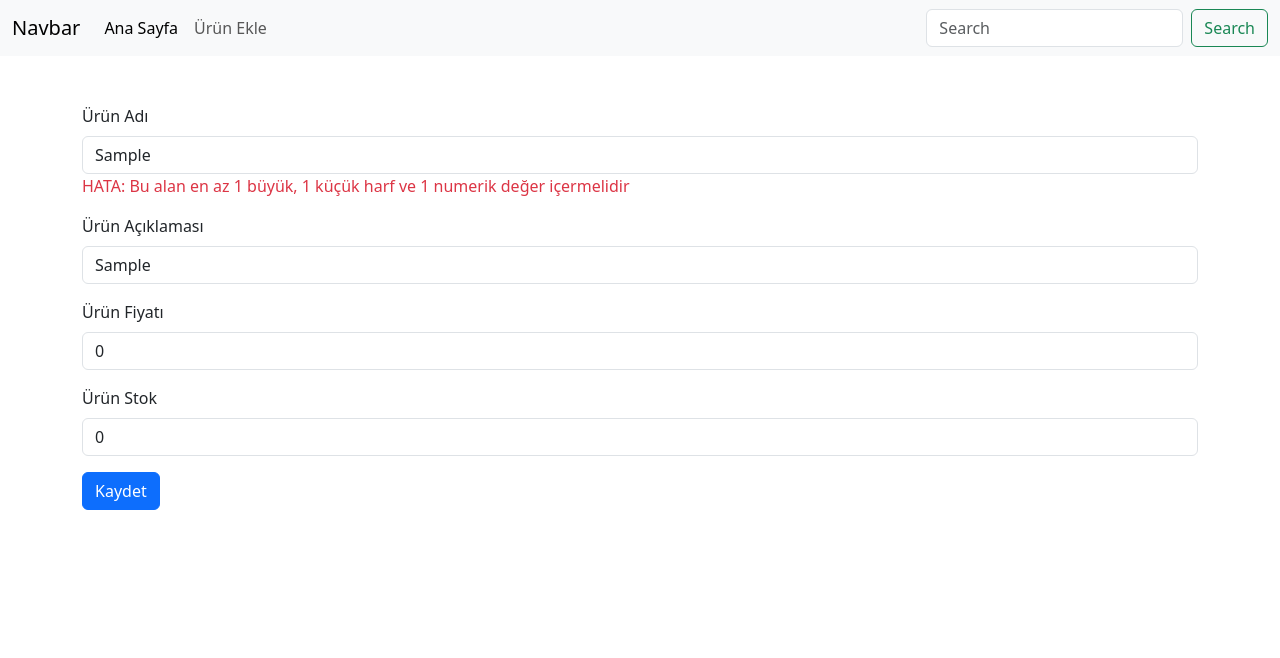
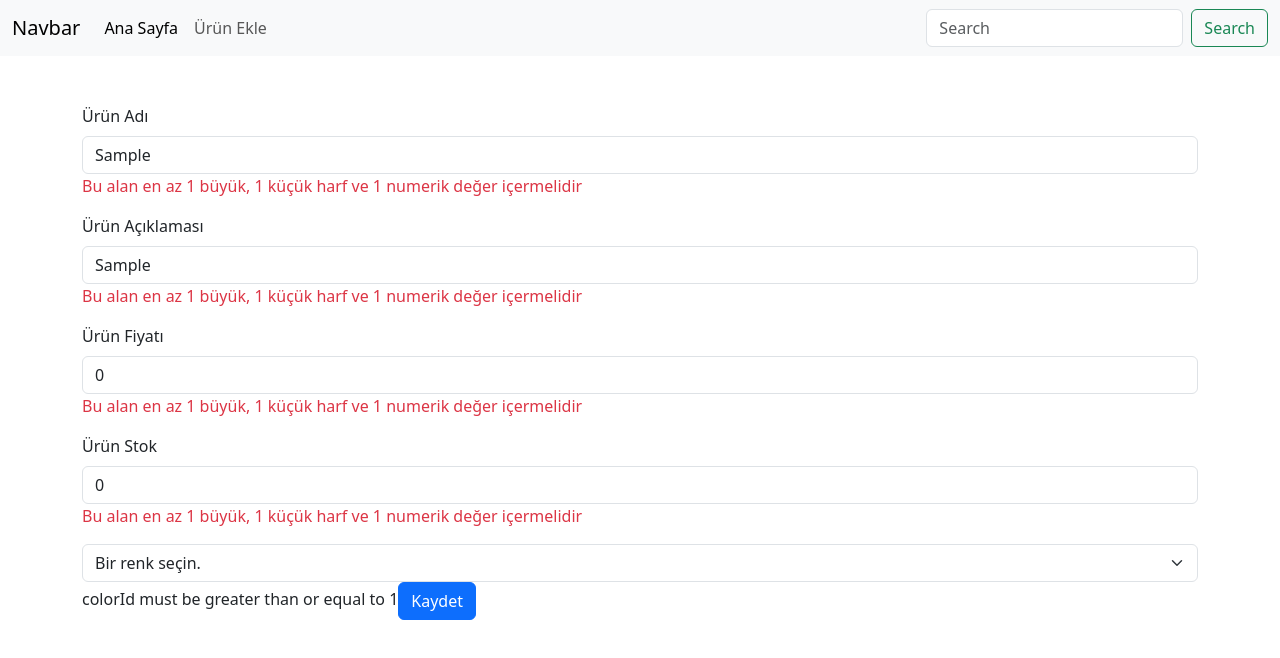
Before and after one commit to cakirozge/my-app, a React (Create React App) app: page /product-add in a window 1280 px wide. Both pictures are taken after typing "Sample", "Sample" into the empty fields and a click on the button "Kaydet". Shown: the top 658 px of the page. Built offline with nearby package versions, Linux system fonts and the light colour scheme.

Commit message:
formik select input

```diff
--- /dev/null
+++ b/src/components/FormikInput/FormikInput.tsx
@@ -0,0 +1,23 @@
+import React from 'react';
+import { Field, ErrorMessage } from 'formik';
+
+type Props = {
+    label:string,
+    name: string,
+    type?: string,  //type?: string | undefined
+
+}
+
+const FormikInput = (props: Props) => {
+  return (
+    <div className="mb-3">
+            <label className="form-label">{props.label}</label>
+            <Field name={props.name} type={props.type || "text"} className="form-control" />
+            <ErrorMessage name="title">
+              {message => <p className="text-danger">{message}</p>}
+            </ErrorMessage>
+          </div>
+  )
+}
+
+export default FormikInput;
--- a/src/pages/ProductAdd/ProductAdd.tsx
+++ b/src/pages/ProductAdd/ProductAdd.tsx
@@ -1,7 +1,8 @@
-import { Formik, Form, Field, ErrorMessage } from "formik";
+import { Formik, Form , Field, ErrorMessage} from "formik";
 import React from "react";
 import * as Yup from "yup";
 import { passwordRule } from "../../utils/validation/customValidationRules";
+import FormikInput from "../../components/FormikInput/FormikInput";
 
 type Props = {};
 
@@ -13,6 +14,7 @@ interface ProductAddForm {
   description: "";
   price: number;
   stok: number;
+  colorId: number;
 }
 
 const ProductAdd = (props: Props) => {
@@ -21,6 +23,7 @@ const ProductAdd = (props: Props) => {
     description: "",
     price: 0,
     stok: 0,
+    colorId:0,
   };
 
   const validationSchema = Yup.object({
@@ -36,6 +39,7 @@ const ProductAdd = (props: Props) => {
     description: Yup.string().required().min(5).max(300),
     price: Yup.number().min(0),
     stok: Yup.number().min(0).integer(),
+    colorId: Yup.number().min(1), //err verebilmesi için 1 yazdım.
   });
 
   // Form içindeki DİV İSİM veriyoruz örn title.
@@ -58,38 +62,18 @@ const ProductAdd = (props: Props) => {
         }}
       >
         <Form>
-          <div className="mb-3">
-            <label className="form-label">Ürün Adı</label>
-            <Field name="title" type="text" className="form-control" />
-            <ErrorMessage name="title">
-              {message => <p className="text-danger">HATA: {message}</p>}
-            </ErrorMessage>
-          </div>
+          <FormikInput name="title" label="Ürün Adı" />
+          <FormikInput name="description" label="Ürün Açıklaması" />
+          <FormikInput name="price" label="Ürün Fiyatı" type="number" />
+          <FormikInput name="stok" label="Ürün Stok" type="number" />
 
-          <div className="mb-3">
-            <label className="form-label">Ürün Açıklaması</label>
-            <Field name="description" type="text" className="form-control" />
-            <ErrorMessage name="description">
-              {message => <p className="text-danger">HATA: {message}</p>}
-            </ErrorMessage>
-          </div>
-
-          <div className="mb-3">
-            <label className="form-label">Ürün Fiyatı</label>
-            <Field name="price" type="number" className="form-control" />
-            <ErrorMessage name="price">
-              {message => <p className="text-danger">HATA: {message}</p>}
-            </ErrorMessage>
-          </div>
-
-          <div className="mb-3">
-            <label className="form-label">Ürün Stok</label>
-            <Field name="stok" type="number" className="form-control" />
-            <ErrorMessage name="stok">
-              {message => <p className="text-danger">HATA: {message}</p>}
-            </ErrorMessage>
-          </div>
-
+          <Field as="select" className="form-select" name="colorId" >
+            <option value={0} >Bir renk seçin.</option>
+            <option value={1} >Kımızı</option>
+            <option value={2} >Mercan</option>
+            <option value={3} >Mor</option>
+          </Field>
+          <ErrorMessage name="colorId"></ErrorMessage>
           <button type="submit" className="btn btn-primary">
             Kaydet
           </button>
@@ -111,3 +95,4 @@ export default ProductAdd;
 //Yup formikten bağımsız;
 //validationSchema : hazır validasyon kuralları vererek obje üretiriz.
 // /* as paket adı ile tüm paket import olunur.
+//tekrarlanan herşeyi component haline getirmeliyiz. propslar ile alabiliyoruz.
--- a/src/utils/validation/customValidationRules.ts
+++ b/src/utils/validation/customValidationRules.ts
@@ -7,3 +7,4 @@ export const passwordRule = (value: string) => {
 };
 
 //kendimi tekrarlamamak için dışarı aldım.
+//iki giriş olabilir örn biri kurumsal giriş diğeri kayıt girişi gibi.
```
